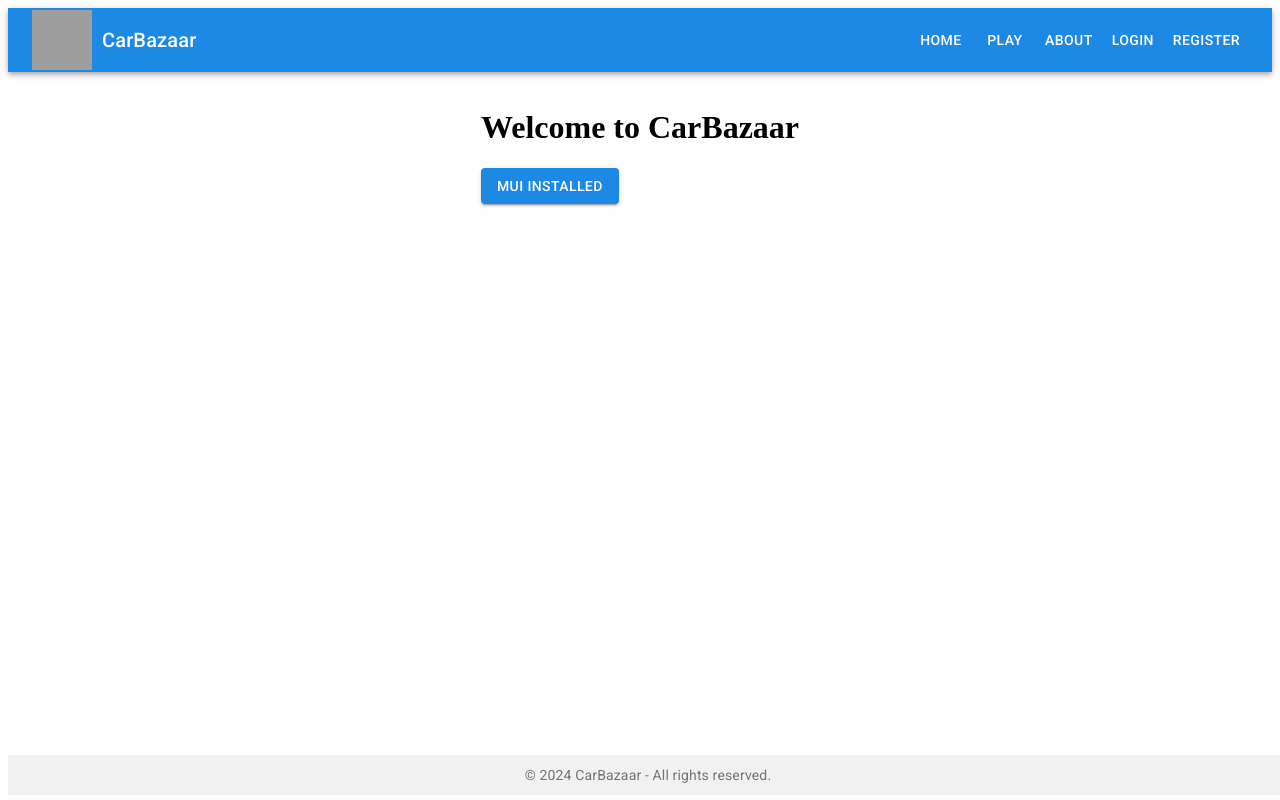
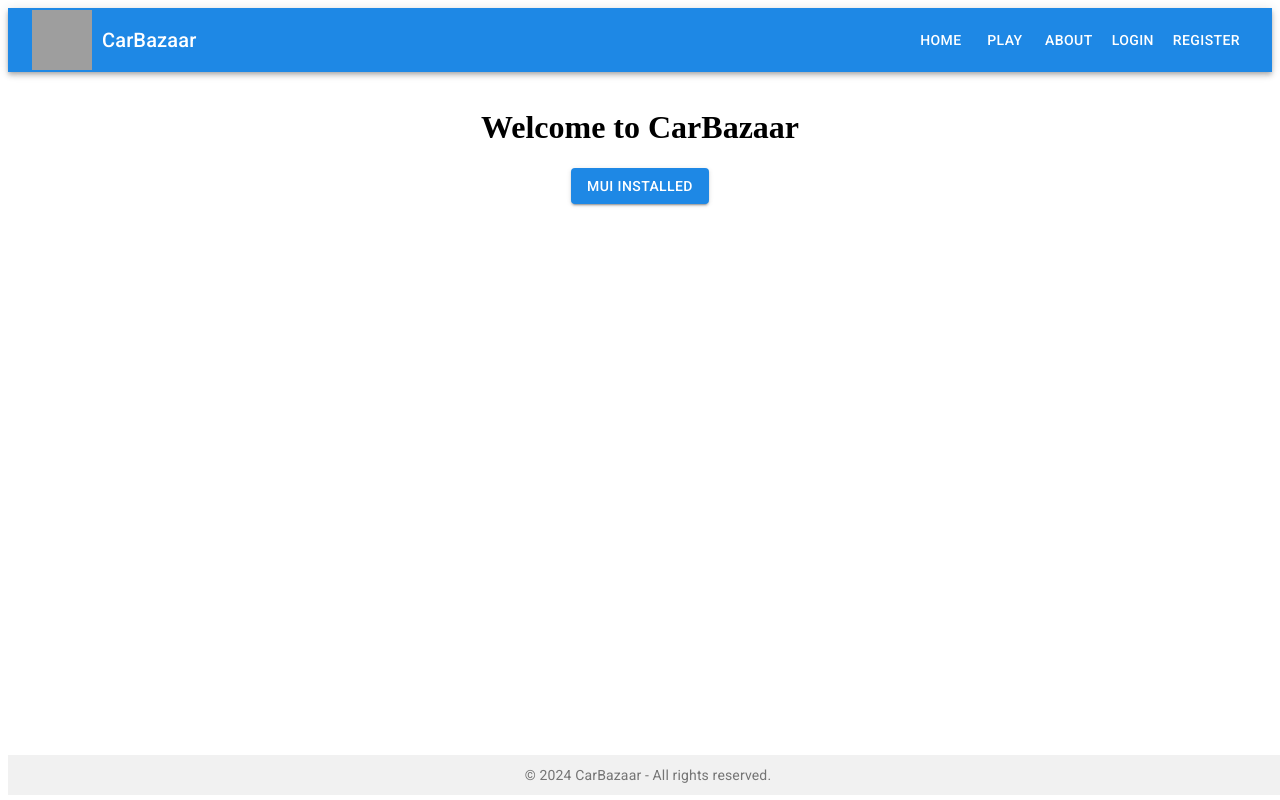
Before and after one commit to bojidars1/CarBazaar, a React (Vite) app in the folder carbazaar.client/: page / in a window 1280 px wide. Built offline with nearby package versions, Linux system fonts and the light colour scheme; grey boxes are pictures that could not be loaded.

Commit message:
Added CenterBox Component

```diff
--- a/carbazaar.client/src/App.jsx
+++ b/carbazaar.client/src/App.jsx
@@ -2,6 +2,7 @@ import React from 'react';
 import { Button, ThemeProvider } from '@mui/material';
 import lightTheme from './themes/lightTheme';
 import Layout from './layouts/layout';
+import CenterBox from './components/CenterBox';
 
 const App = () => {
     return(
@@ -9,7 +10,9 @@ const App = () => {
         <Layout>
           <div>
             <h1>Welcome to CarBazaar</h1>
-            <Button variant='contained' color='primary'>MUI Installed</Button>
+            <CenterBox>
+              <Button variant='contained' color='primary'>MUI Installed</Button>
+            </CenterBox>
           </div>
         </Layout>
       </ThemeProvider>
--- /dev/null
+++ b/carbazaar.client/src/components/CenterBox.jsx
@@ -0,0 +1,16 @@
+import { Box } from '@mui/material';
+import React from 'react';
+
+const CenterBox = ( { children } ) => {
+    return (
+        <Box sx={{
+            display: 'flex',
+            alignItems: 'center',
+            justifyContent: 'center'
+        }}>
+            {children}
+        </Box>
+    );
+};
+
+export default CenterBox;
```
